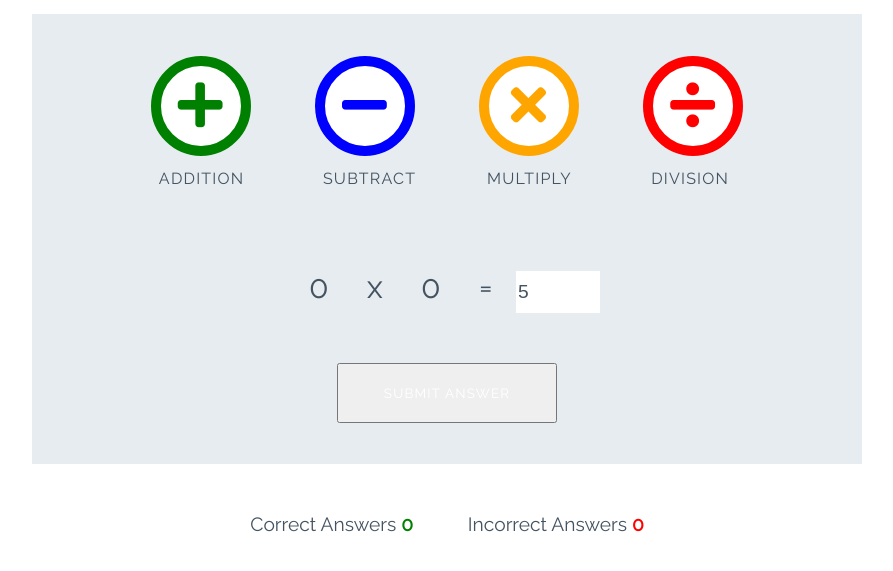
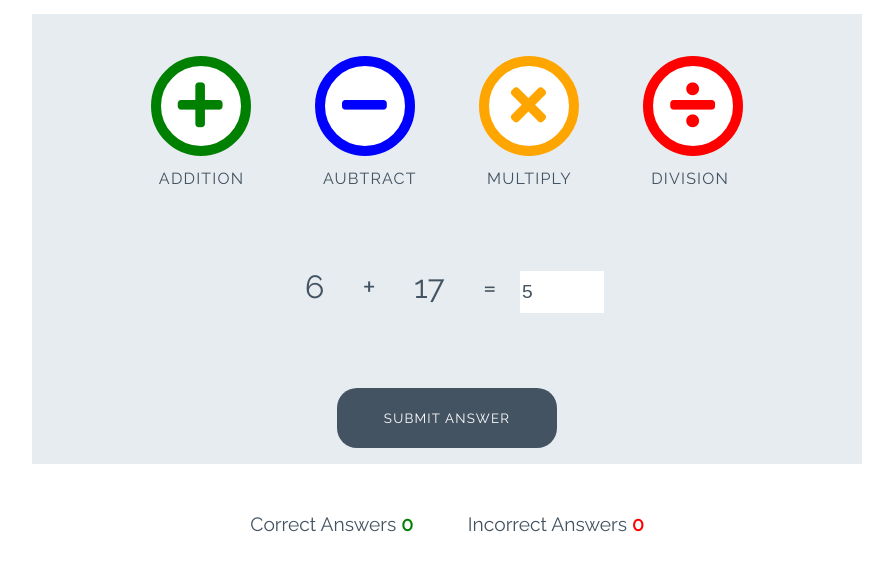
Before and after one commit to DavidJF97/lovemathsproj, a plain HTML site: page index.html in a window 1280 px wide. Both pictures are taken after typing "5" into the empty fields and a click on the button "SUBMIT ANSWER". Shown: the part 89-660 px from the top of the page, without its empty margins (193-1086 px from the left). Drawn offline with Linux system fonts and the light colour scheme.

Commit message:
Display addition question to user

```diff
--- a/assets/js/script.js
+++ b/assets/js/script.js
@@ -7,22 +7,32 @@ document.addEventListener("DOMContentLoaded", function() {
                 alert("You clicked Submit!");
             } else {
                 let gameType = this.getAttribute("data-type");
-                alert(`You clicked ${gameType}`);
+                runGame(gameType);
             }
         })
     }
+
+    runGame("addition");
 })
 
 /**
  * The main game "loop", called when the script is first loaded
  * and after the user's answer has been processed
  */
-function runGame() {
+function runGame(gameType) {
 
     //Creates two random numbers between 1 and 25
-    let num1 = Math.floor(Math.random() * 25)+ 1;
-    let num2 = Math.floor(Math.random() * 25)+ 1;
-};
+    let num1 = Math.floor(Math.random() * 25) + 1;
+    let num2 = Math.floor(Math.random() * 25) + 1;
+
+    if (gameType === "addition"){
+        displayAdditionQuestion(num1, num2);
+    } else {
+        alert(`Unknown game type: ${gameType}`);
+        throw `Unknown game type: ${gameType}. Aborting!`;
+    }
+
+}
 
 function checkAnswer() {
 
@@ -40,7 +50,10 @@ function incrementWrongAnswer() {
 
 };
 
-function displayAdditionQuestion() {
+function displayAdditionQuestion(operand1, operand2) {
+    document.getElementById("operand1").textContent = operand1;
+    document.getElementById("operand2").textContent = operand2;
+    document.getElementById("operator").textContent = "+";
 
 };
 
--- a/index.html
+++ b/index.html
@@ -17,13 +17,13 @@
 
     <div class="game-area">
         <div class="controls-area">
-            <button data-type="Addition" class="btn btn--big btn--green">
+            <button data-type="addition" class="btn btn--big btn--green">
                 <i class="fas fa-plus"></i>
             </button>
-            <button data-type="Subtract" class="btn btn--big btn--blue">
+            <button data-type="aubtract" class="btn btn--big btn--blue">
                 <i class="fas fa-minus"></i>
             </button>
-            <button data-type="Multiply" class="btn btn--big btn--orange">
+            <button data-type="multiply" class="btn btn--big btn--orange">
                 <i class="fas fa-times"></i>
             </button>
             <button data-type="division" class="btn btn--big btn--red">
@@ -38,7 +38,7 @@
             <p class="answer-message">Enter Answer:</p>
             <input id="answer-box" type="number">
         </div>
-        <button date-type="submit" class="btn btn--grey">Submit Answer</button>
+        <button date-type="submit" class="btn btn--gray">Submit Answer</button>
     </div>
 
     <div class="score-area">
```
